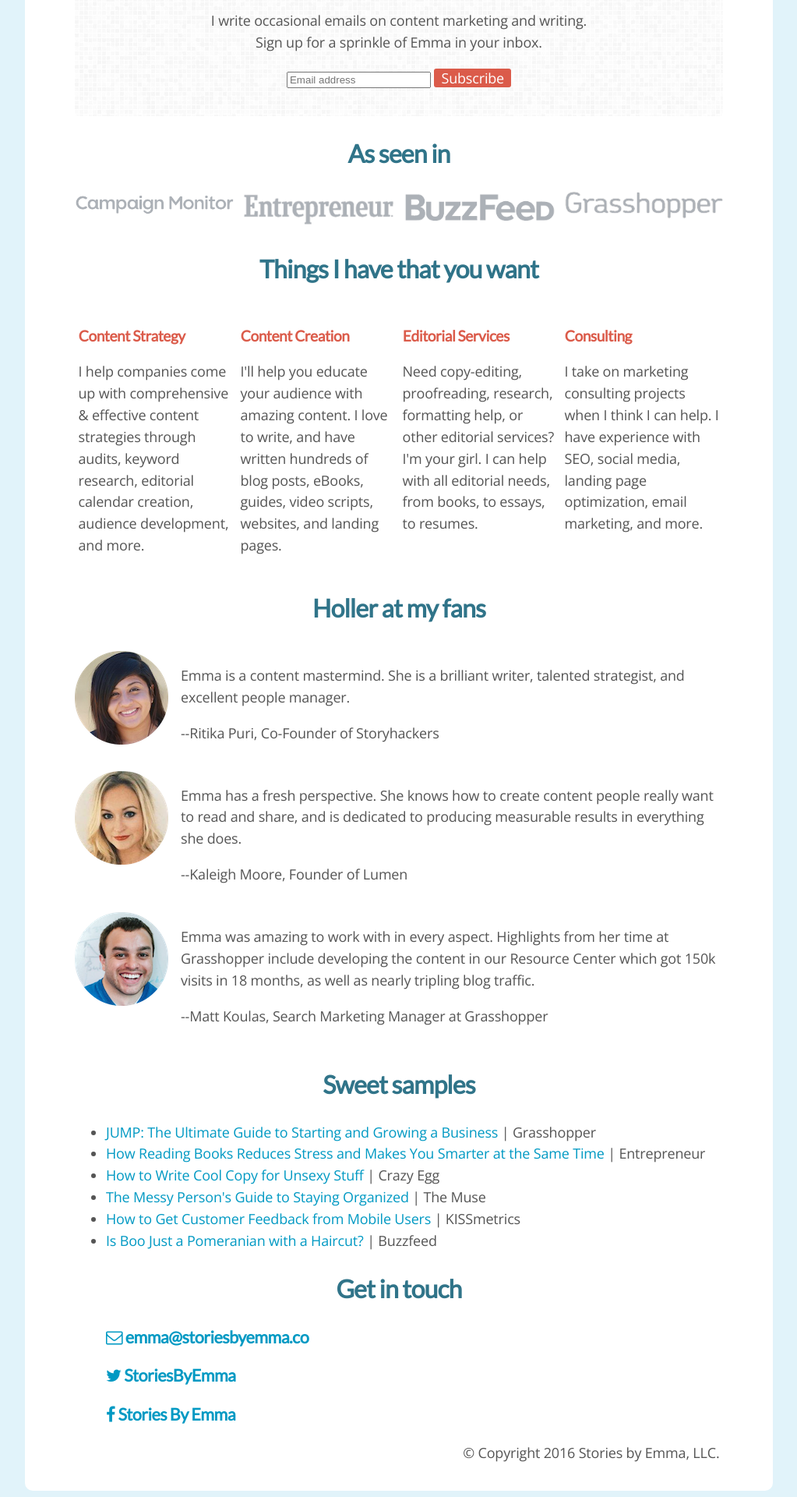
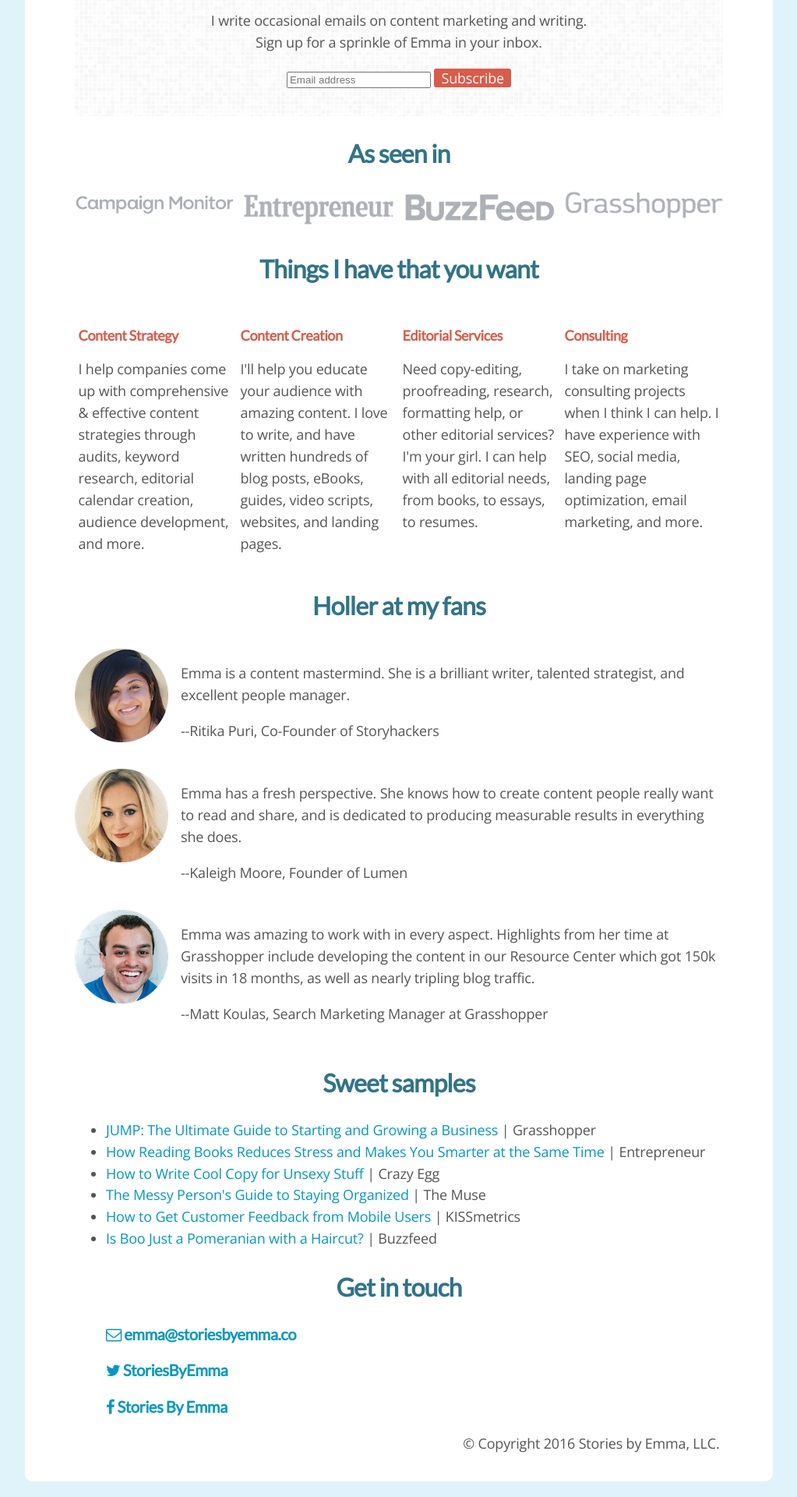
Before and after one commit to emmalepsy/emmalepsy.github.io, a Jekyll site: the page mobile.html, which Jekyll copies as it is, in a window 1280 px wide. Shown: the part 812-2732 px from the top of the page at 78% size, without its empty margins (128-1151 px from the left). Built offline with Jekyll 4.4.1, drawn with Linux system fonts in a browser that asks for light colours; nearby versions of some CDN libraries; a style sheet for code colours, icons or effects is not loaded.

Commit message:
Different h3 sizes on mobile and desktop

```diff
--- a/mobile.html
+++ b/mobile.html
@@ -146,6 +146,9 @@
     padding-left: 0.25em;
     padding-right: 0.25em;
   }
+  h3 {
+    font-size: 120%;
+  }
 }
 
 .center {
@@ -182,7 +185,7 @@
 }
 
 h3 {
-   font-size: 120%;
+   font-size: 112.5%;
    letter-spacing: -0.025em;
    line-height: 1.3em;
    color: #db5b4a;
```
